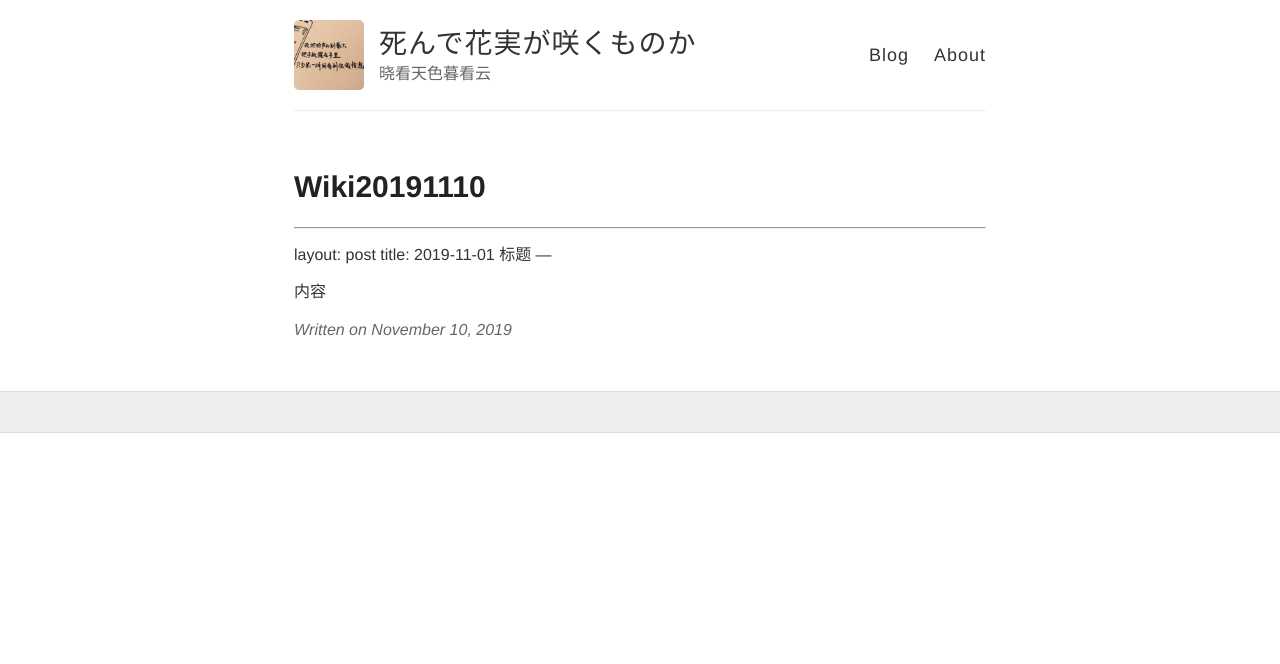
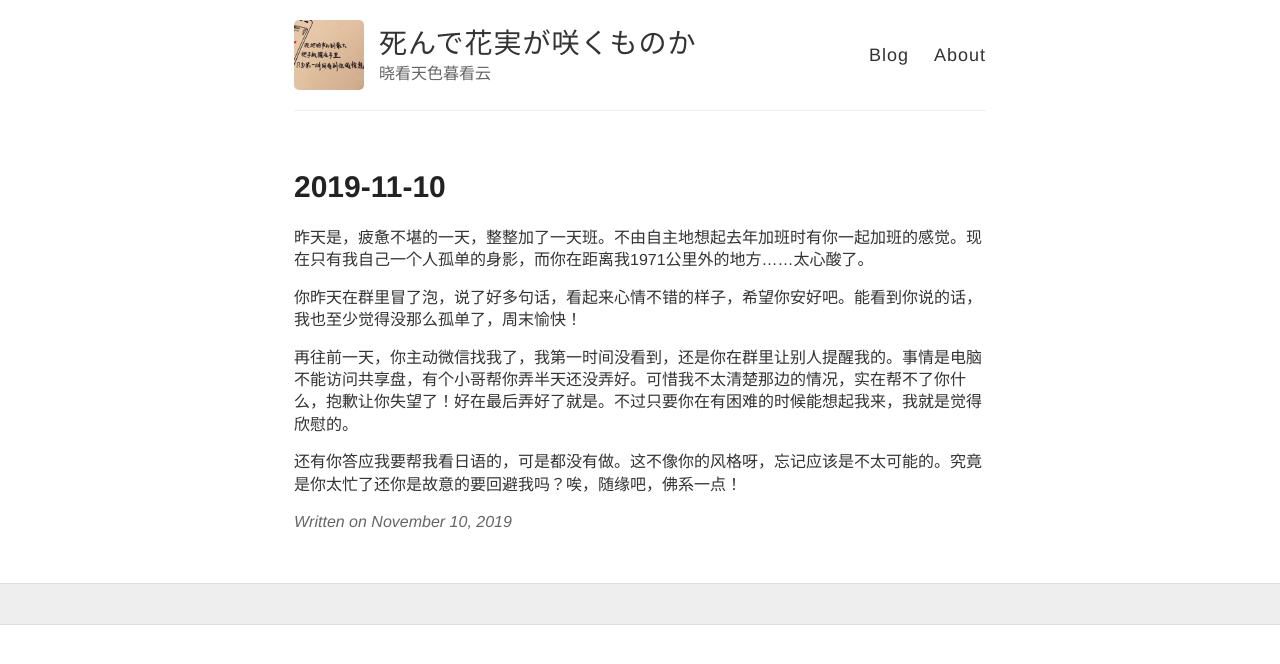
Before and after one commit to wiki650/wiki650.github.io, a Jekyll site: the page built from _posts/2019-11-10-wiki20191110.md, in a window 1280 px wide. Shown: the top 664 px of the page. Built offline with Jekyll 4.4.1, drawn with Linux system fonts in a browser that asks for light colours; our own code applies the rules of GitHub Pages for plain Markdown files; comment, search, counter and statistics services are not loaded.

Commit message:
Update 2019-11-10-wiki20191110.md

```diff
--- a/_posts/2019-11-10-wiki20191110.md
+++ b/_posts/2019-11-10-wiki20191110.md
@@ -1,7 +1,12 @@
-
 ---
 layout: post
-title: 2019-11-01 标题
+title: 2019-11-10
 ---
 
-内容
+昨天是，疲惫不堪的一天，整整加了一天班。不由自主地想起去年加班时有你一起加班的感觉。现在只有我自己一个人孤单的身影，而你在距离我1971公里外的地方……太心酸了。
+
+你昨天在群里冒了泡，说了好多句话，看起来心情不错的样子，希望你安好吧。能看到你说的话，我也至少觉得没那么孤单了，周末愉快！
+
+再往前一天，你主动微信找我了，我第一时间没看到，还是你在群里让别人提醒我的。事情是电脑不能访问共享盘，有个小哥帮你弄半天还没弄好。可惜我不太清楚那边的情况，实在帮不了你什么，抱歉让你失望了！好在最后弄好了就是。不过只要你在有困难的时候能想起我来，我就是觉得欣慰的。
+
+还有你答应我要帮我看日语的，可是都没有做。这不像你的风格呀，忘记应该是不太可能的。究竟是你太忙了还你是故意的要回避我吗？唉，随缘吧，佛系一点！
```
